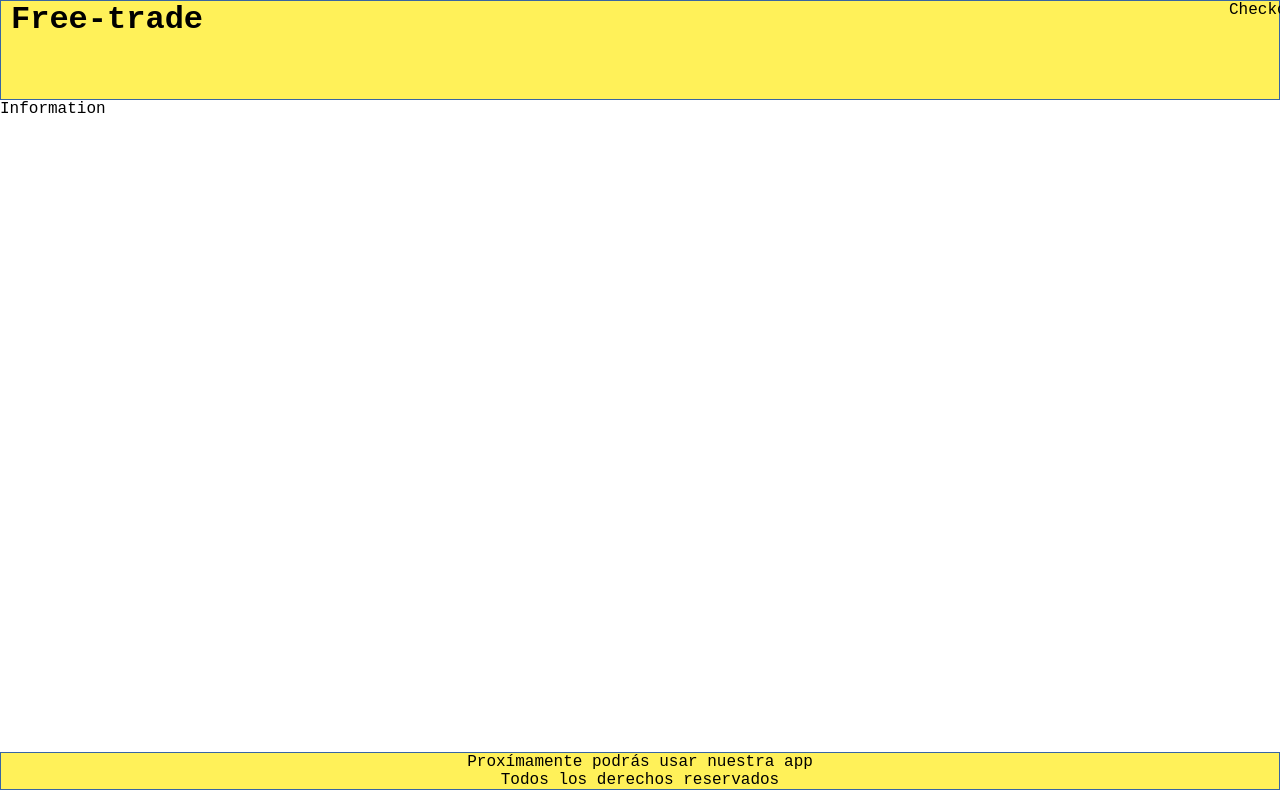
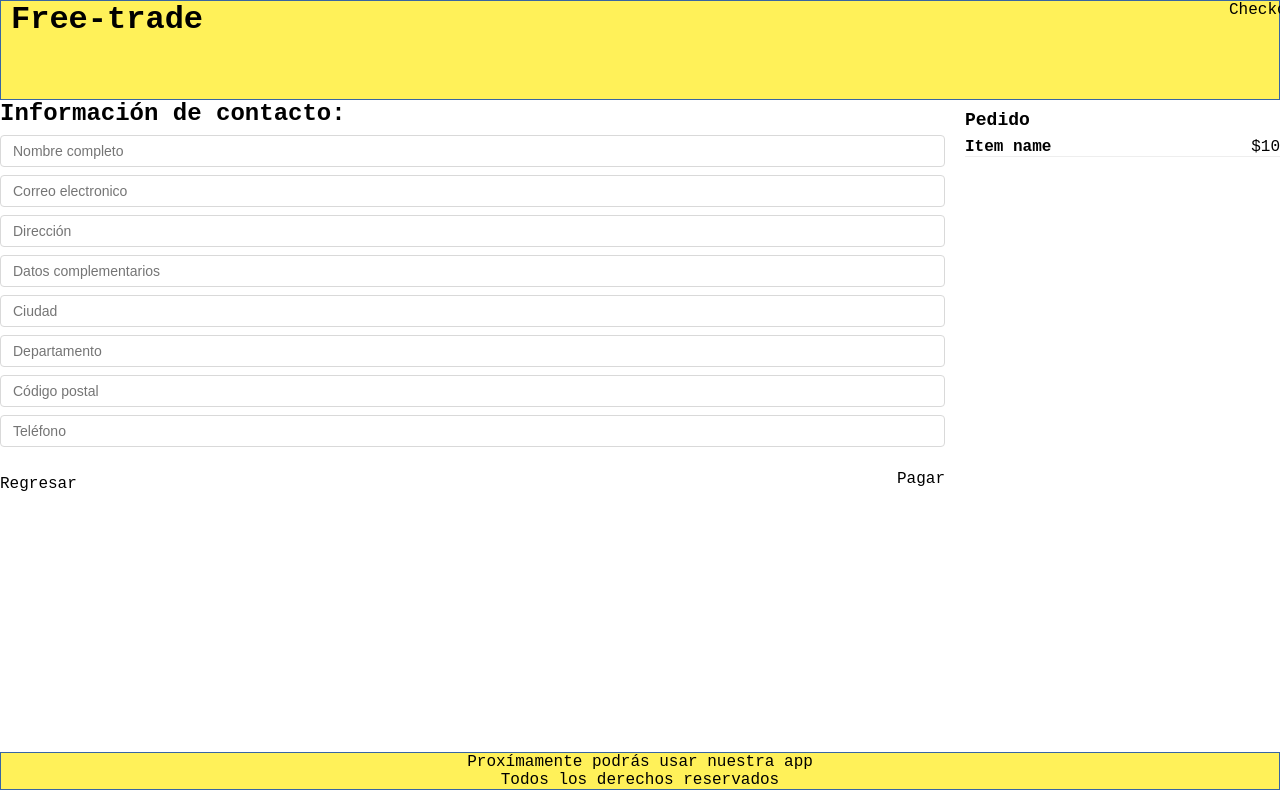
Before and after one commit to GilbertArdila/ecommerce, a React app: page /checkout/information in a window 1280 px wide. Shown: the top 800 px of the page. Built offline with nearby package versions, Linux system fonts and the light colour scheme.

Commit message:
sección de information

```diff
--- a/src/containers/Checkout.jsx
+++ b/src/containers/Checkout.jsx
@@ -1,5 +1,5 @@
 import React from 'react';
-import '../Styles/components/Checkout.css'
+import '../Styles/components/Checkout.css';
 
 const Checkout = () => {
   return (
--- a/src/containers/Information.jsx
+++ b/src/containers/Information.jsx
@@ -1,7 +1,43 @@
 import React from 'react';
+import '../Styles/components/Information.css';
 
 const Information = () => {
-  return <div>Information</div>;
+  return(
+    <div className="Information">
+      <div className="Information-content">
+        <div className="Information-head">
+          <h2>Información de contacto:</h2>
+        </div>
+        <div className="Information-form">
+          <form action="">
+             <input type="text" name="name" placeholder='Nombre completo' />
+             <input type="text" name="email" placeholder='Correo electronico' />
+             <input type="text" name="address" placeholder='Dirección' />
+             <input type="text" name="apto" placeholder='Datos complementarios' />
+             <input type="text" name="city" placeholder='Ciudad' />
+             <input type="text" name="state" placeholder='Departamento' />
+             <input type="text" name="cp" placeholder='Código postal' />
+             <input type="text" name="phone" placeholder='Teléfono' />
+
+          </form>
+        </div>
+        <div className="Information-buttons">
+          <div className="Information-back">Regresar</div>
+          <div className="Information-next">Pagar</div>
+        </div>
+      </div>
+      <div className="Information-sidebar">
+        <h3>Pedido</h3>
+        <div className="Information-item">
+          <div className="Information-element">
+            <h4>Item name</h4>
+            <span>$10</span>
+          </div>
+        </div>
+      </div>
+    </div>
+
+  )
 };
 
 export { Information };
```
